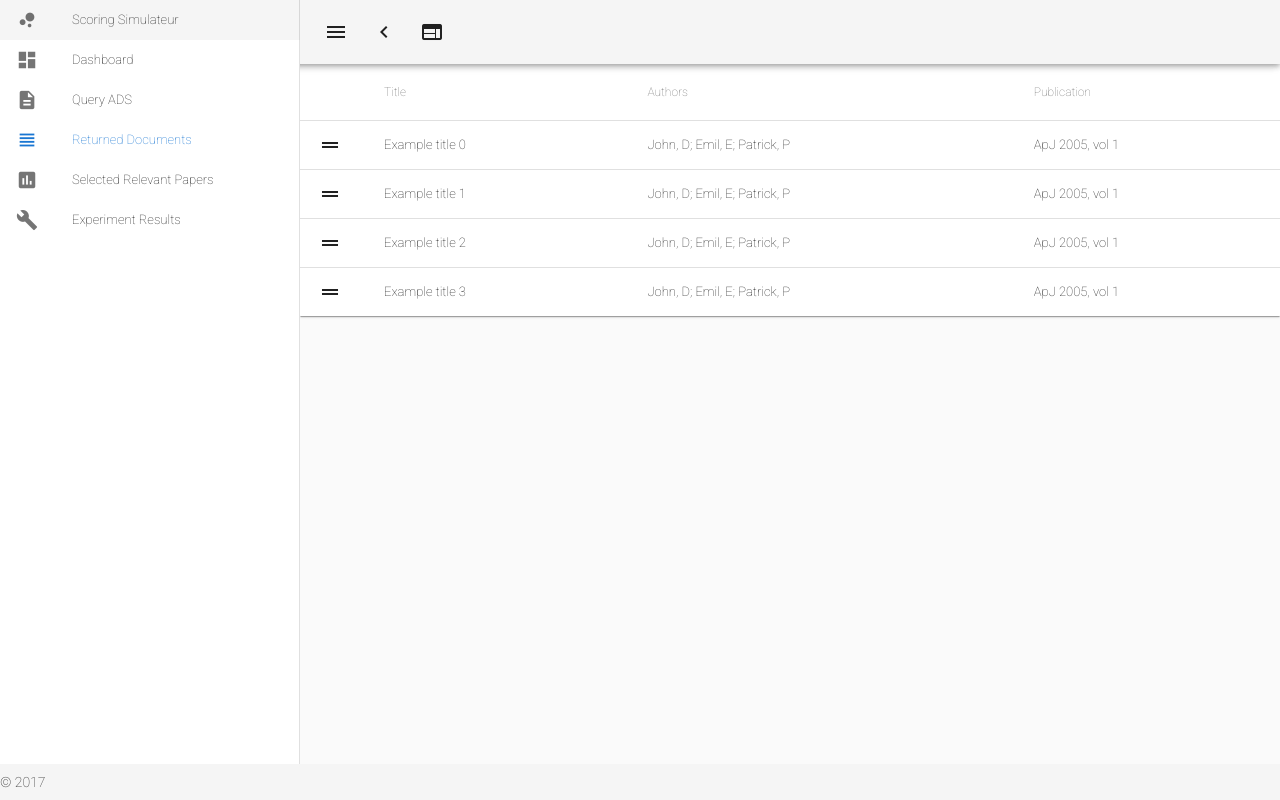
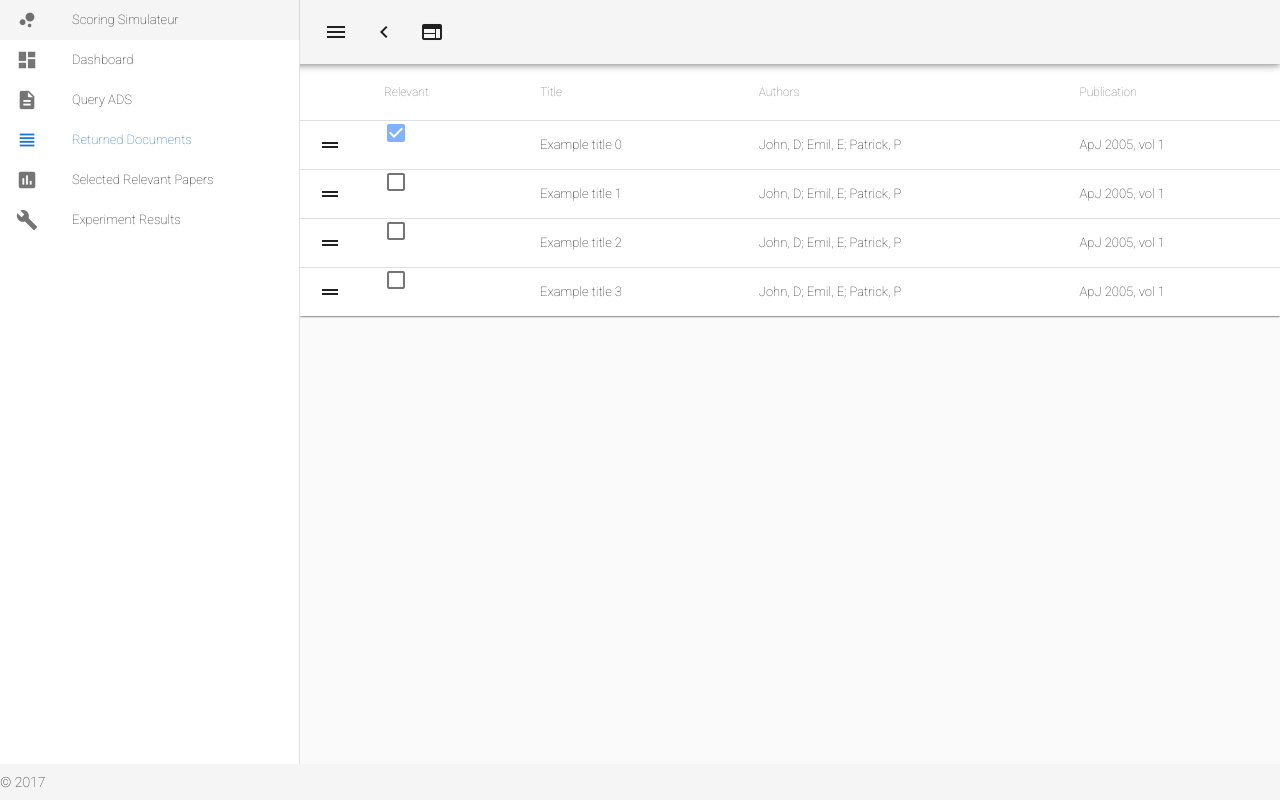
Before and after one commit to romanchyla/r-ranking-fun, a Vue app in the folder src/jfun/: page /#/experiment/articles in a window 1280 px wide. Built offline with nearby package versions, Linux system fonts and the light colour scheme.

Commit message:
Selection returns only relevant papers; however somehow i'll need to force it to re-render()

```diff
--- a/src/jfun/package.json
+++ b/src/jfun/package.json
@@ -8,8 +8,11 @@
     "lint": "vue-cli-service lint"
   },
   "dependencies": {
+    "lodash": "^4.17.10",
+    "sortablejs": "^1.7.0",
     "vue": "^2.5.17",
     "vue-router": "^3.0.1",
+    "vue-sortable": "^0.1.3",
     "vuetify": "^1.0.19"
   },
   "devDependencies": {
--- a/src/jfun/src/components/ListOfArticles.vue
+++ b/src/jfun/src/components/ListOfArticles.vue
@@ -1,7 +1,7 @@
 <template>
     <v-data-table
         v-bind:headers="headers"
-        :items="items"
+        :items="getItems()"
         hide-actions
         class="elevation-1"
         ref="articleTable"
@@ -13,6 +13,9 @@
           <td class="px-1" style="width: 0.1%">
             <v-btn style="cursor: move" icon class="sortHandle"><v-icon>drag_handle</v-icon></v-btn>
           </td>
+          <td><v-checkbox
+                :input-value="props.item.relevant > -1"
+                ></v-checkbox></td>
           <td >{{ props.item.title }}</td>
           <td >{{ props.item.authors }}</td>
           <td >{{ props.item.publication }}</td>
@@ -30,10 +33,11 @@
 </template>
 
 <script>
+import Sortable from 'sortablejs'
+import * as _ from 'lodash'
+
 export default {
-
-  methods: {
-    mounted () {
+  mounted () {
     /* eslint-disable no-new */
     new Sortable(
       this.$refs.articleTable.$el.getElementsByTagName('tbody')[0],
@@ -44,6 +48,18 @@ export default {
         onEnd: this.dragReorder
       }
     )},
+
+  methods: {
+    getItems: function() {
+      let out = _.clone(this.items)
+      if (window.location.toString().indexOf('selection') > -1 ) {
+        _.remove(out, function(value, index, array) {
+          if (value.relevant < 0)
+            return true
+        })
+      }
+      return out;
+    },
     dragStart ({item}) {
       const nextSib = item.nextSibling
       if (nextSib &&
@@ -54,7 +70,6 @@ export default {
       }
     },
     dragReorder ({item, oldIndex, newIndex}) {
-      console.log('reorder', item, oldIndex, newIndex)
       const nextSib = item.nextSibling
       if (nextSib &&
           nextSib.classList.contains('datatable__expand-row') &&
@@ -69,7 +84,9 @@ export default {
       return this.itemKeys.get(item)
     }
   },
+
   data () {
+
     return {
       expandRow: null,
       itemKeys: new WeakMap(),
@@ -77,6 +94,12 @@ export default {
       headers: [
         {
           sortable: false
+        },
+        {
+          text: 'Relevant',
+          align: 'left',
+          sortable: false,
+          value: 'relevant'
         },
         {
           text: 'Title',
@@ -91,7 +114,7 @@ export default {
       items: [
         {
           hitid: 0,
-          value: false,
+          relevant: 0,
           bibcode: 'bibcode1',
           title: 'Example title 0',
           authors: 'John, D; Emil, E; Patrick, P',
@@ -100,7 +123,7 @@ export default {
         },
         {
           hitid: 1,
-          value: false,
+          relevant: -1,
           bibcode: 'bibcode1',
           title: 'Example title 1',
           authors: 'John, D; Emil, E; Patrick, P',
@@ -109,7 +132,7 @@ export default {
         },
         {
           hitid: 2,
-          value: false,
+          relevant: -1,
           bibcode: 'bibcode1',
           title: 'Example title 2',
           authors: 'John, D; Emil, E; Patrick, P',
@@ -118,7 +141,7 @@ export default {
         },
         {
           hitid: 3,
-          value: false,
+          relevant: -1,
           bibcode: 'bibcode1',
           title: 'Example title 3',
           authors: 'John, D; Emil, E; Patrick, P',
--- a/src/jfun/src/main.js
+++ b/src/jfun/src/main.js
@@ -5,8 +5,10 @@ import App from './App.vue'
 import VueRouter from 'vue-router'
 import routes from './routes'
 
+
 Vue.config.productionTip = false
 Vue.use(VueRouter)
+
 
 const router = new VueRouter({
   routes: routes
--- a/src/jfun/src/routes.js
+++ b/src/jfun/src/routes.js
@@ -26,9 +26,9 @@ const routes = [
     component: ListOfArticles
     },
     {
-    path: 'selection',
+    path: '/experiment/selection',
     name: 'selection',
-    component: WelcomePage
+    component: ListOfArticles
     },
     {
     path: 'results',
```
Also changed, not shown: 1 other file (tests, documents, lock files or other folders).
